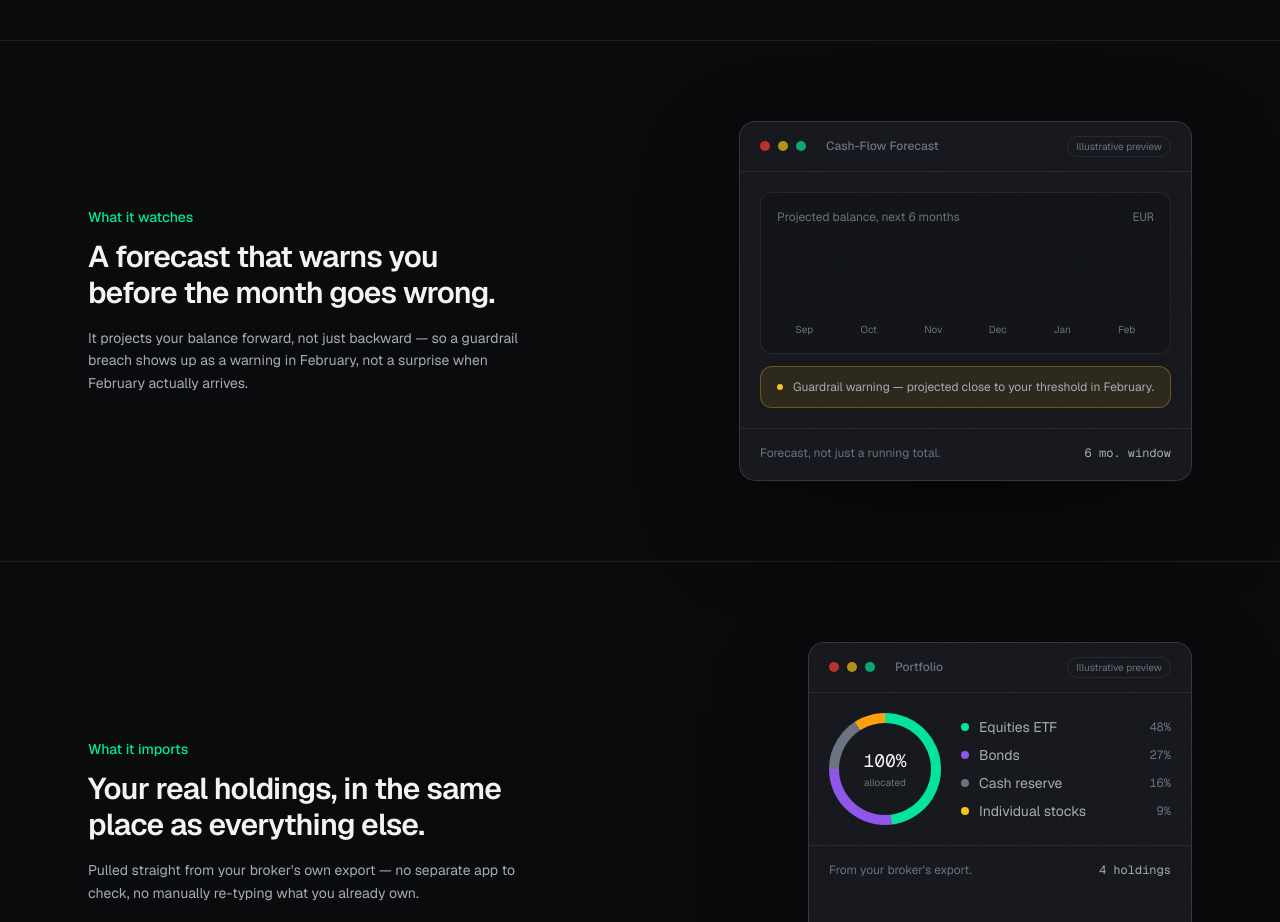
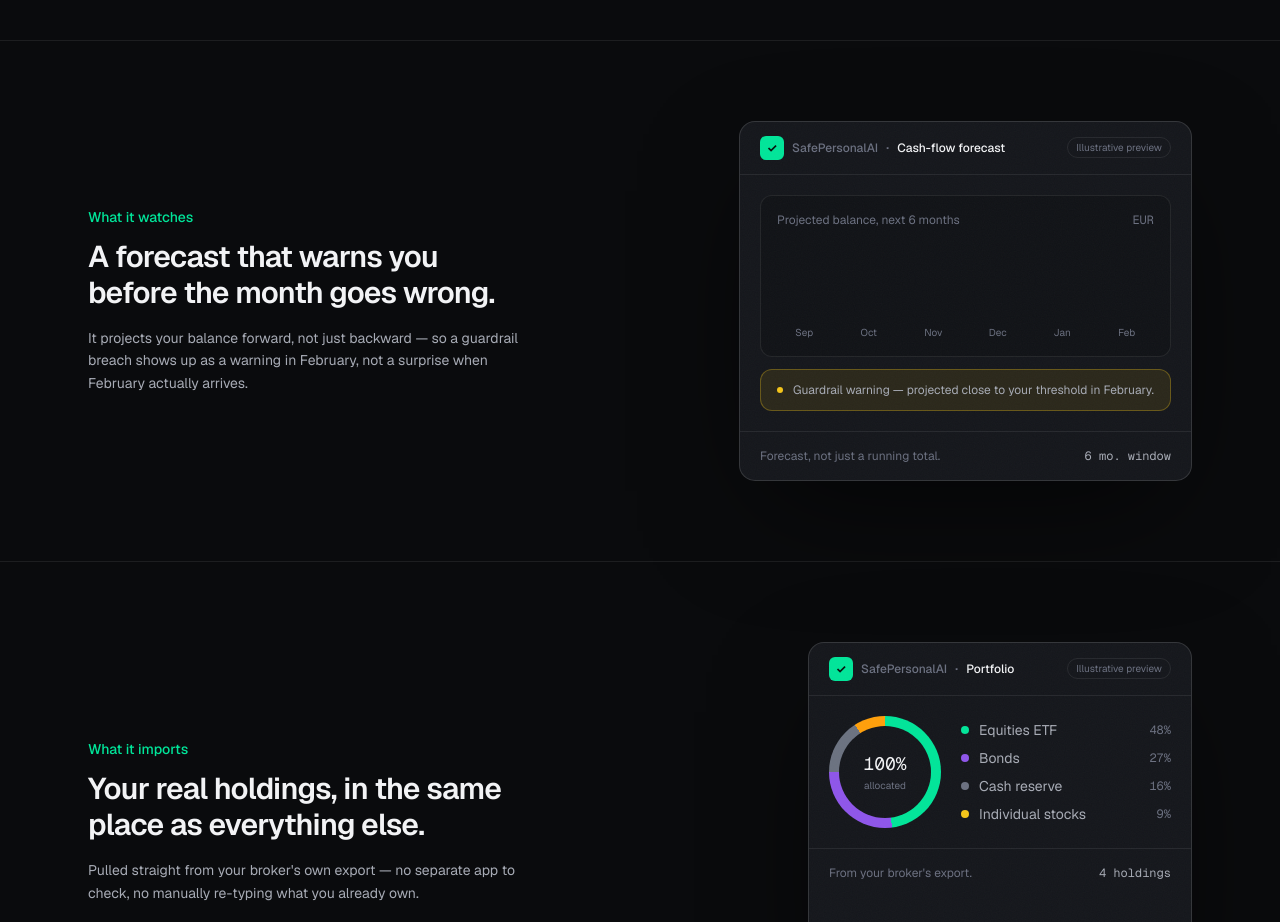
Before and after one commit to Krawatt-creator/safepersonalai-website, a Next.js app: page /modules/wealth in a window 1280 px wide. Shown: the part 1300-2222 px from the top of the page. Built offline with nearby package versions, Linux system fonts and the light colour scheme.

Commit message:
Align module previews with dashboard chrome

```diff
--- a/src/components/OperationalPreviewPanel.tsx
+++ b/src/components/OperationalPreviewPanel.tsx
@@ -10,13 +10,7 @@ const actions = [
 export default function OperationalPreviewPanel() {
   return (
     <div className="grain relative min-h-[360px] overflow-hidden rounded-2xl border border-border-strong bg-bg-card shadow-[0_40px_120px_-30px_rgba(0,0,0,0.7)]">
-      <div className="flex items-center gap-2 border-b border-border px-5 py-3.5">
-        <span className="h-2.5 w-2.5 rounded-full bg-red/70" />
-        <span className="h-2.5 w-2.5 rounded-full bg-amber/70" />
-        <span className="h-2.5 w-2.5 rounded-full bg-green/70" />
-        <span className="ml-3 text-xs font-medium text-text-tertiary">SafePersonalAI · Action center</span>
-        <span className="ml-auto rounded-full border border-border px-2 py-0.5 text-[10px] text-text-tertiary">Illustrative preview</span>
-      </div>
+      <PreviewChrome title="Action center" />
       <div className="p-5">
         <div className="flex items-center justify-between">
           <div><p className="text-xs text-text-tertiary">Today</p><p className="mt-1 text-lg font-semibold text-text">Your review queue</p></div>
@@ -42,3 +36,4 @@ export default function OperationalPreviewPanel() {
     </div>
   );
 }
+import PreviewChrome from "./PreviewChrome";
--- a/src/components/PortfolioPreviewPanel.tsx
+++ b/src/components/PortfolioPreviewPanel.tsx
@@ -10,17 +10,7 @@ const holdings = [
 export default function PortfolioPreviewPanel() {
   return (
     <div className="grain relative mx-auto min-h-[360px] w-[24rem] max-w-full overflow-hidden rounded-2xl border border-border-strong bg-bg-card shadow-[0_40px_120px_-30px_rgba(0,0,0,0.7)]">
-      <div className="flex items-center gap-2 border-b border-border px-5 py-3.5">
-        <span className="h-2.5 w-2.5 rounded-full bg-red/70" />
-        <span className="h-2.5 w-2.5 rounded-full bg-amber/70" />
-        <span className="h-2.5 w-2.5 rounded-full bg-green/70" />
-        <span className="ml-3 text-xs font-medium text-text-tertiary">
-          Portfolio
-        </span>
-        <span className="ml-auto rounded-full border border-border px-2 py-0.5 text-[10px] text-text-tertiary">
-          Illustrative preview
-        </span>
-      </div>
+      <PreviewChrome title="Portfolio" />
 
       <div className="p-5">
         <div className="flex items-center gap-5">
@@ -58,3 +48,4 @@ export default function PortfolioPreviewPanel() {
     </div>
   );
 }
+import PreviewChrome from "./PreviewChrome";
--- /dev/null
+++ b/src/components/PreviewChrome.tsx
@@ -0,0 +1,11 @@
+export default function PreviewChrome({ title }: { title: string }) {
+  return (
+    <div className="flex flex-wrap items-center gap-2 border-b border-border px-5 py-3.5">
+      <span className="grid h-6 w-6 place-items-center rounded-md bg-green text-xs font-bold text-[#06110c]">✓</span>
+      <span className="text-xs font-medium text-text-tertiary">SafePersonalAI</span>
+      <span className="text-text-tertiary">·</span>
+      <span className="text-xs font-medium text-text">{title}</span>
+      <span className="ml-auto rounded-full border border-border px-2 py-0.5 text-[10px] text-text-tertiary">Illustrative preview</span>
+    </div>
+  );
+}
--- a/src/components/TravelPreviewPanel.tsx
+++ b/src/components/TravelPreviewPanel.tsx
@@ -24,17 +24,7 @@ const routes = [
 export default function TravelPreviewPanel() {
   return (
     <div className="grain relative min-h-[360px] overflow-hidden rounded-2xl border border-border-strong bg-bg-card shadow-[0_40px_120px_-30px_rgba(0,0,0,0.7)]">
-      <div className="flex items-center gap-2 border-b border-border px-5 py-3.5">
-        <span className="h-2.5 w-2.5 rounded-full bg-red/70" />
-        <span className="h-2.5 w-2.5 rounded-full bg-amber/70" />
-        <span className="h-2.5 w-2.5 rounded-full bg-green/70" />
-        <span className="ml-3 text-xs font-medium text-text-tertiary">
-          Tracked Routes
-        </span>
-        <span className="ml-auto rounded-full border border-border px-2 py-0.5 text-[10px] text-text-tertiary">
-          Illustrative preview
-        </span>
-      </div>
+      <PreviewChrome title="Tracked routes" />
 
       <div className="space-y-2.5 p-5">
         {routes.map((r) => (
@@ -75,3 +65,4 @@ export default function TravelPreviewPanel() {
     </div>
   );
 }
+import PreviewChrome from "./PreviewChrome";
--- a/src/components/WealthPreviewPanel.tsx
+++ b/src/components/WealthPreviewPanel.tsx
@@ -14,17 +14,7 @@ export default function WealthPreviewPanel() {
 
   return (
     <div className="grain relative min-h-[360px] overflow-hidden rounded-2xl border border-border-strong bg-bg-card shadow-[0_40px_120px_-30px_rgba(0,0,0,0.7)]">
-      <div className="flex items-center gap-2 border-b border-border px-5 py-3.5">
-        <span className="h-2.5 w-2.5 rounded-full bg-red/70" />
-        <span className="h-2.5 w-2.5 rounded-full bg-amber/70" />
-        <span className="h-2.5 w-2.5 rounded-full bg-green/70" />
-        <span className="ml-3 text-xs font-medium text-text-tertiary">
-          Cash-Flow Forecast
-        </span>
-        <span className="ml-auto rounded-full border border-border px-2 py-0.5 text-[10px] text-text-tertiary">
-          Illustrative preview
-        </span>
-      </div>
+      <PreviewChrome title="Cash-flow forecast" />
 
       <div className="p-5">
         <div className="rounded-xl border border-border bg-bg-raised p-4">
@@ -64,3 +54,4 @@ export default function WealthPreviewPanel() {
     </div>
   );
 }
+import PreviewChrome from "./PreviewChrome";
```
